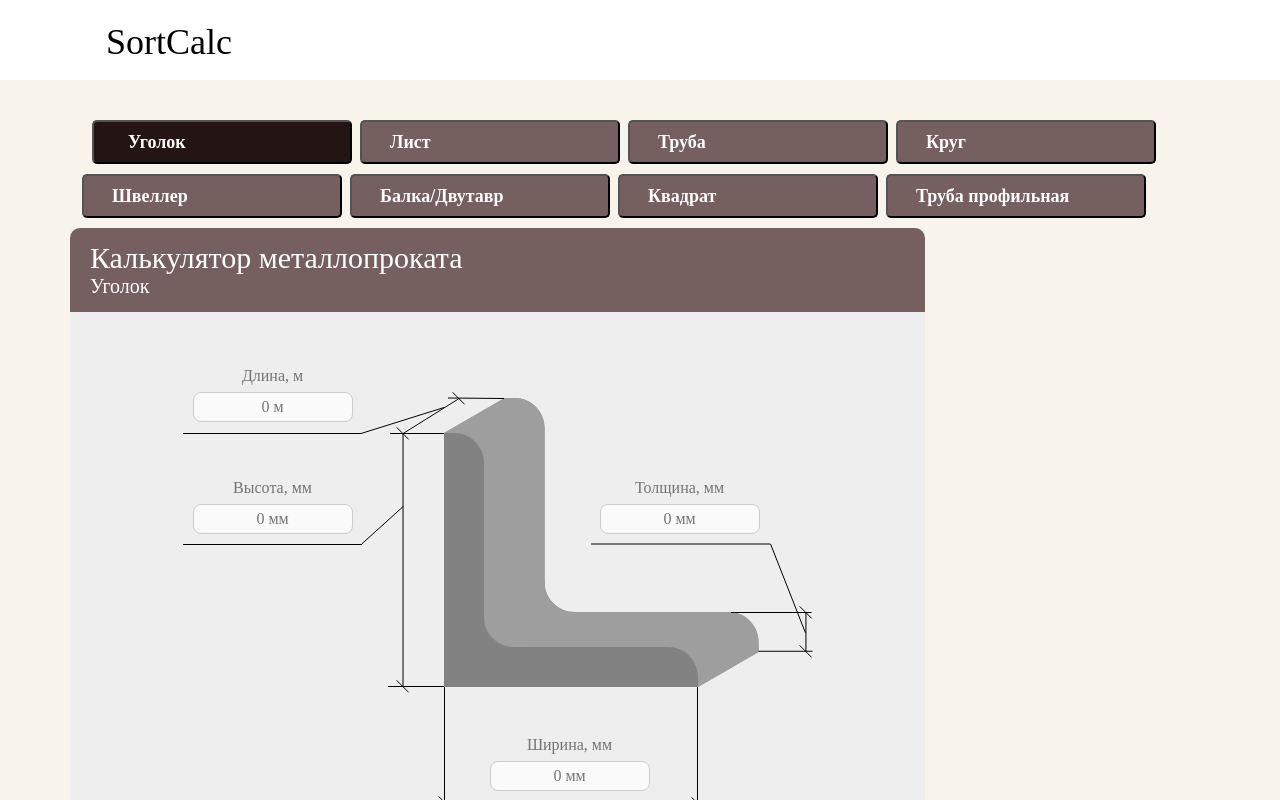
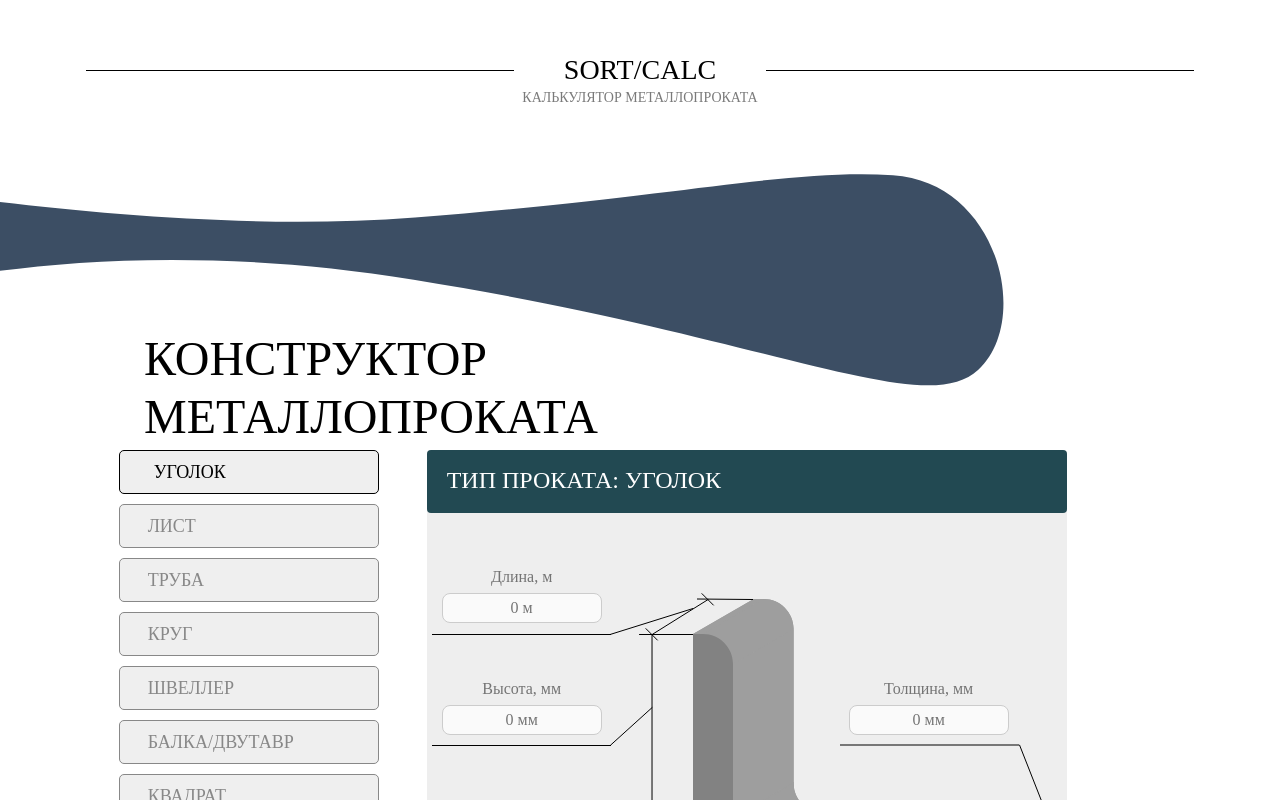
Before and after one commit to Duxcoder/SortCalc-Project-, a React (Create React App) app: page / in a window 1280 px wide. Shown: the top 800 px of the page. Built offline with nearby package versions, Linux system fonts and the light colour scheme.

Commit message:
ReDesign v0.0.1

```diff
--- a/src/components/app/App.css
+++ b/src/components/app/App.css
@@ -2,75 +2,96 @@
   font-family: 'Ubuntu';
   font-style: normal;
 }
-@import url('https://fonts.googleapis.com/css2?family=Kelly+Slab&family=Ubuntu:wght@300;400;500;700&display=swap');
+@import url('https://fonts.googleapis.com/css2?family=Kelly+Slab&family=Michroma&family=Ubuntu:wght@300;400;500;700&display=swap');
 .length{
   min-height: 800px;
 }
 
-h1 {
-  color: #fff;
-  font-size: 30px !important;
+h1.header {
+  position: absolute;
+  color: #000;
+  font-size: 48px !important;
   font-family: 'Ubuntu';
   font-style: normal;
-  font-weight: 400;
-  margin: 0 !important;
+  font-weight: 300;
+  padding-left: 120px;
+  margin: 170px 0px 0px 0px !important;
+  width: 60%;
+  height: auto;
 }
 span.pageName {
   color: #fff;
-  font-size: 20px !important;
+  font-size: 24px !important;
   font-family: 'Ubuntu';
   font-style: normal;
-  font-weight: 400;
-  line-height: 20px;
+  font-weight: 300;
+  line-height: 24px;
 }
 .head{
-  height: 80px;
+  height: 140px;
   background-color: #fff;
-  margin-bottom: 40px;
+  margin-bottom: 20px;
 }
 .bg-white{
   position: absolute;
-  height: 80px;
+  height: 140px;
   background-color:#fff;
   width:100%;
   z-index: -9;
+}
+.designElement{
+  margin-left:-240px;
+margin-bottom: 50px;
+
+}
+.title{
+  height: 50px;
+  display: block;
+  width: 100%;
+  height: auto;
+  text-align: center;
+  position: absolute;
+  margin-top:54px;
+  font-size: 14px;
+  color:#7A7A7A;
 }
 .main{
 width: 720px;
 height: auto;
 background: #EEEEEE;
-border-radius: 5px;
+border-radius: 4px;
 padding-left: 0 !important;
 padding-right: 0 !important;
+margin-bottom: 100px;
 }
 
 .button {
 width: 260px;
 height: 44px;
-background: #755F5F;
 border-radius: 5px;
-
+border: solid 1px #888888;
 text-align: left;
 padding-left: 28px;
 font-family: 'Ubuntu';
 font-style: normal;
-font-weight: 700;
+font-weight: 300;
 font-size: 18px;
 line-height: 21px;
-color: #FFFFFF;
+color: #888888;
 margin-bottom: 10px;
 margin-right: 8px;
-transition: 0.3s;
+transition: 0.2s;
 }
 .button:hover{
-background:#624B4B;
+border-color:#000000;
 padding-left: 34px;
-transition: 0.3s;
+transition: 0.2s;
+color:#000000;
 }
 .button-active{
-  background:#241414;
+  border-color:#000;
   padding-left: 34px;
-  margin-left: 10px;
+  color:#000;
   }
 
 .footerText{
--- a/src/components/app/App.js
+++ b/src/components/app/App.js
@@ -7,16 +7,23 @@ import ButtonsList from '../buttonsList/buttonsList';
 import Corner from '../pages/corner/corner';
 import Sheet from '../pages/sheet/sheet';
 import CalcBottomBlock from '../calcBottomBlock/calcBottomBlock';
-
+import {ReactComponent as DesignElement} from './img/designElement.svg'
+const Line = styled.div`
+display: block;
+min-width: 100px;
+max-width: 500px;
+height: 1px;
+width:100%;
+margin: 0 50px;
+background-color:black;
+`
 const Logo = styled.div`
-width: 127px;
-height: 44px;
-margin-top: 20px;
-font-family: 'Kelly Slab';
+width:auto;
+font-family: 'Michroma';
 font-style: normal;
 font-weight: 400;
-font-size: 36px;
-line-height: 44px;
+font-size: 28px;
+line-height: 28px;
 color: #000000;`
 
 const HeaderTitleBlock = styled.div`
@@ -24,9 +31,10 @@ width: 100%;
 height: auto;
 display:block;
 margin: 0px 0px 20px 0px;
-padding: 12px 20px;
-background-color: #755F5F;
-border-radius: 10px 10px 0 0;
+padding: 18px 20px;
+background-color: #224952;
+border-radius: 4px;
+
 `
 const DivButtons = styled.div`
 `
@@ -67,7 +75,7 @@ constructor(props){
   }
 }
 btnList(){
-  const btnLists = ['Уголок', 'Лист', 'Труба', 'Круг', 'Швеллер', 'Балка/Двутавр', 'Квадрат', 'Труба профильная']
+  const btnLists = ['УГОЛОК', 'ЛИСТ', 'ТРУБА', 'КРУГ', 'ШВЕЛЛЕР', 'БАЛКА/ДВУТАВР', 'КВАДРАТ', 'ТРУБА ПРОФИЛЬНАЯ']
   return btnLists
 }
 numberBtnActive =(id) => {
@@ -112,7 +120,11 @@ ViewContent = () => {
     case 0 :
       return (
       <>
-      <Corner weightOn = {this.state.weightOn} returnVolume={this.returnVolume} activeReloadBtn={this.activeReloadBtn}></Corner>
+      <Corner weightOn = {this.state.weightOn}
+              returnVolume={this.returnVolume}
+              activeReloadBtn={this.activeReloadBtn}
+              result = {this.postResult(density, volume, 'кг', 'м', 2, 2)}>
+      </Corner>
       <CalcBottomBlock
         activeReloadBtn = {this.state.btnReload}
         clearInputs ={this.clearInputs}
@@ -175,27 +187,34 @@ weightOn = (value) => {
   render(){
     return (
       <>
-      <div className='bg-white container-fluid'></div>
-        <Container className='d-flex align-items-center flex-column length'>
-          <Row className="head container-fluid">
-            <Col lg={2}><Logo>SortCalc</Logo></Col>
-            <Col lg={{ span: 8, offset: 2 }}></Col>
+
+        <div className='d-flex align-items-center flex-column length container-fluid'>
+          <Row className="head container-fluid ">
+            <Col lg={12} className="d-flex justify-content-center align-items-center">
+              <Line/><Logo>SORT/CALC</Logo><Line/>
+              <span className='title'>КАЛЬКУЛЯТОР МЕТАЛЛОПРОКАТА</span>
+           </Col>
           </Row>
+          <Row className="container-fluid ">
+      <DesignElement className='designElement'  />
+      <h1 className='header'>КОНСТРУКТОР МЕТАЛЛОПРОКАТА</h1>
+
+</Row>
+
           <Row>
-            <Col className='d-flex align-items-start flex-column'>
+            <Col lg={{ span: 1, offset: 1 }} className='d-flex align-items-start flex-column'>
               <DivButtons >
                 <ButtonsList numb = {this.numberBtnActive} valueBtns={this.btnList()}></ButtonsList>
               </DivButtons>
             </Col>
-            <Col lg={{ span: 9 }} className="main">
+            <Col lg={{ span: 6, offset: 2}} className="main">
               <HeaderTitleBlock>
-                <h1>Калькулятор металлопроката</h1>
-                <span className='pageName'>{this.btnList()[this.state.number]}</span>
+                <span className='pageName'>ТИП ПРОКАТА: {this.btnList()[this.state.number]}</span>
               </HeaderTitleBlock>
               <this.ViewContent></this.ViewContent>
             </Col>
           </Row>
-        </Container>
+        </div>
         <div className='mt-auto w-100 container-fluid'>
             <Footer><span className='footerText'>ⓒ 2022 Developed with React by <a target="_blank" href='https://github.com/Duxcoder'>Duxcoder</a></span></Footer>
           </div>
--- a/src/components/input/BlockInput.js
+++ b/src/components/input/BlockInput.js
@@ -64,12 +64,16 @@ export default class BlockInput extends Component {
                 event.preventDefault()
             }
     }
+render(){
+console.log(this.props.className, this.props.classNameForLocked)
 
-render(){
-    const {name, id, className} = this.props;
+    const {name, id, className, readOnly, result, classNameForLocked} = this.props;
     return (
     <DivInput className={className}>
         <SpanText>{name}</SpanText>
+        {!readOnly ?
         <Input type="number" onKeyDown= {this.clearPlusAndMinus} onInput={this.clickChange} onWheel = {this.scrollOff} name={id} autoСomplete="off" min="0" placeholder={this.props.placeholder}></Input>
+        : <Input readOnly={readOnly} className={classNameForLocked} value = {result} type="text" name={id} autoСomplete="off" placeholder={this.props.placeholder}></Input>
+        }
     </DivInput>)
 }}
--- a/src/components/pages/corner/corner.js
+++ b/src/components/pages/corner/corner.js
@@ -63,7 +63,12 @@ export default class Corner extends Component {
         if (isWeightOn) {
           return  <BlockInput id ={'length'} name={this.state.names.length} className={styles.inputLength} valueNum={this.getValue} placeholder={'0 м'}></BlockInput>
         } else {
-          return  <BlockInput id ={'weight'} name={this.state.names.weight} className={styles.inputLength} valueNum={this.getValue} placeholder={'0 кг'}></BlockInput>
+
+          return ( <>
+          <BlockInput readOnly classNameForLocked={styles.inputLock} id ={'length'} name={this.state.names.length} className={styles.inputLength} result={this.props.result} placeholder={''}></BlockInput>
+          <BlockInput id ={'weight'} name={this.state.names.weight} className={styles.inputWeight} valueNum={this.getValue} placeholder={'0 кг'}></BlockInput>
+          </>
+          )
         }
 
     }
--- a/src/components/pages/corner/corner.module.css
+++ b/src/components/pages/corner/corner.module.css
@@ -18,6 +18,19 @@
     margin-right: 450px;
 }
 
+.inputWeight{
+    margin-top: 60px;
+    margin-right: 450px;
+}
+.inputLock{
+    border: solid 1px #eee !important;
+    background-color: rgb(227, 227, 227) !important;
+}
+.inputLock:focus{
+    outline: none !important;
+    background-color: none !important;
+}
+
 .svg {
     display: absolute;
     margin-top: 60px;
--- a/src/components/pages/sheet/style.module.css
+++ b/src/components/pages/sheet/style.module.css
@@ -11,6 +11,15 @@
 .inputThickness {
     margin-bottom: 180px;
     margin-left: 110px;
+}
+
+.divWeight{
+    display: block;
+    width: 200px;
+    height: 100px;
+    position: absolute;
+    margin-bottom: 180px;
+    margin-right: 426px;
 }
 
 .svg {
--- a/src/index.css
+++ b/src/index.css
@@ -5,7 +5,6 @@ body {
     sans-serif;
   -webkit-font-smoothing: antialiased;
   -moz-osx-font-smoothing: grayscale;
-  background-color: #F8F4EC !important
 }
 
 code {
```
Also changed, not shown: src/components/app/img/designElement.svg (added).
